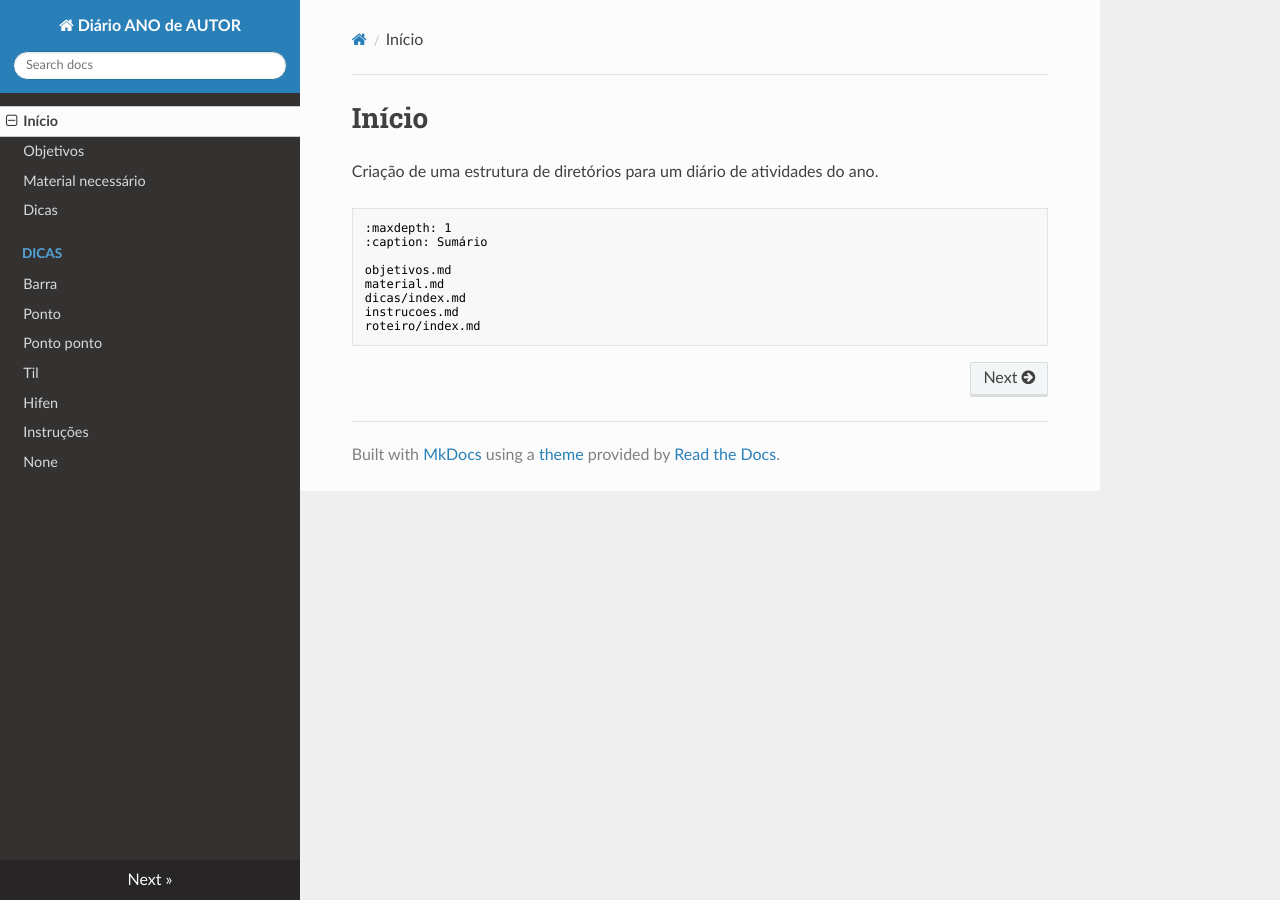
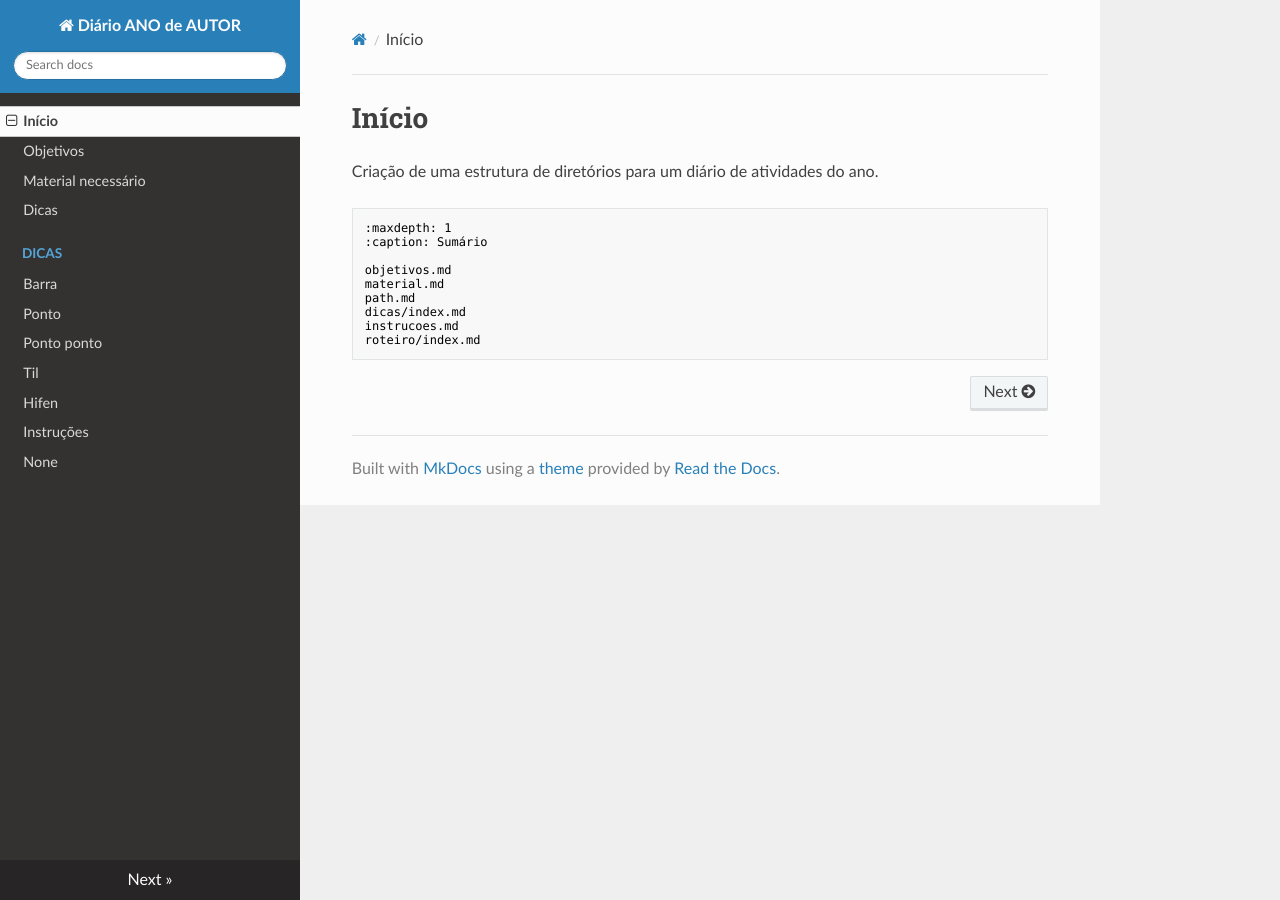
Before and after one commit to jurandysoares/diario, an MkDocs documentation site: the page built from docs/index.md, in a window 1280 px wide. Built offline with MkDocs 1.6.1, drawn with Linux system fonts in a browser that asks for light colours; nearby versions of some CDN libraries.

```diff
--- a/docs/index.md
+++ b/docs/index.md
@@ -8,6 +8,7 @@
 
 objetivos.md
 material.md
+path.md
 dicas/index.md
 instrucoes.md
 roteiro/index.md
```
Also changed, not shown: docs/roteiro/diretorio-modelo-ano.md (+10 -0 lines).
